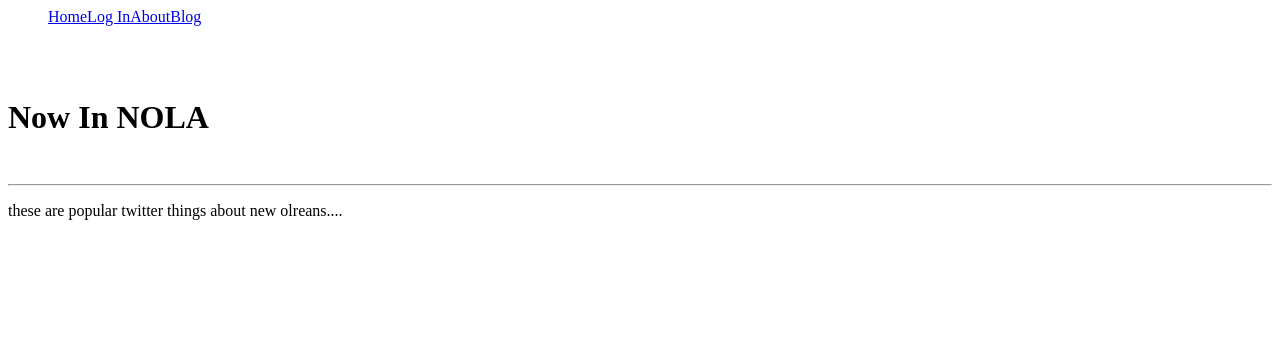
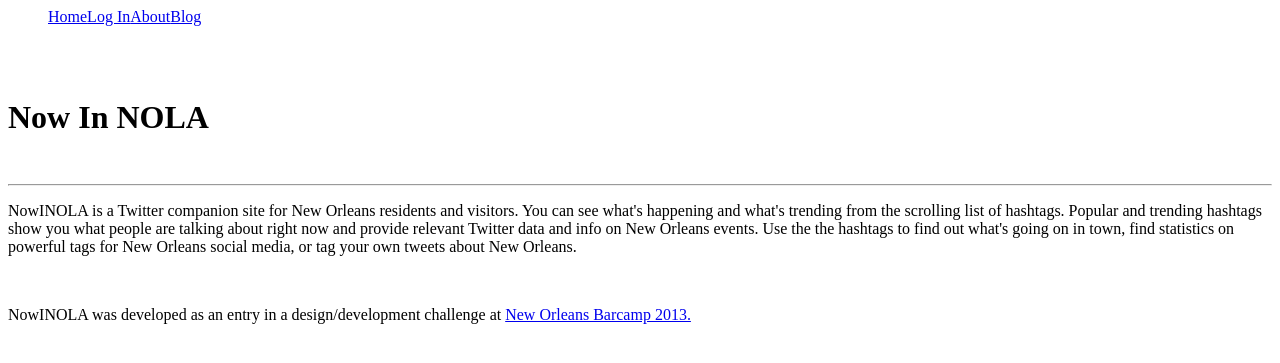
Before and after one commit to hcwiley/barcamp6, a Node project: template views/about.jade in a window 1280 px wide. Shown: the top 363 px of the page. Run offline with Node 20 templates, Linux system fonts and the light colour scheme; the template is opened without the code that fills it, so the values that code supplies are empty; some libraries are stand-ins or nearby versions.

Commit message:
about copy updated

```diff
--- a/views/about.jade
+++ b/views/about.jade
@@ -9,5 +9,8 @@ block content
       br
       hr
   .row
-    .span4.offset4
-      p these are popular twitter things about new olreans....
+    .span6.offset4
+      p NowINOLA is a Twitter companion site for New Orleans residents and visitors. You can see what's happening and what's trending from the scrolling list of hashtags. Popular and trending hashtags show you what people are talking about right now and provide relevant Twitter data and info on New Orleans events. Use the the hashtags to find out what's going on in town, find statistics on powerful tags for New Orleans social media, or tag your own tweets about New Orleans.
+      br
+      p NowINOLA was developed as an entry in a design/development challenge at&nbsp;
+        a(href="http://barcampnola.com", target="_blank") New Orleans Barcamp  2013.
```
